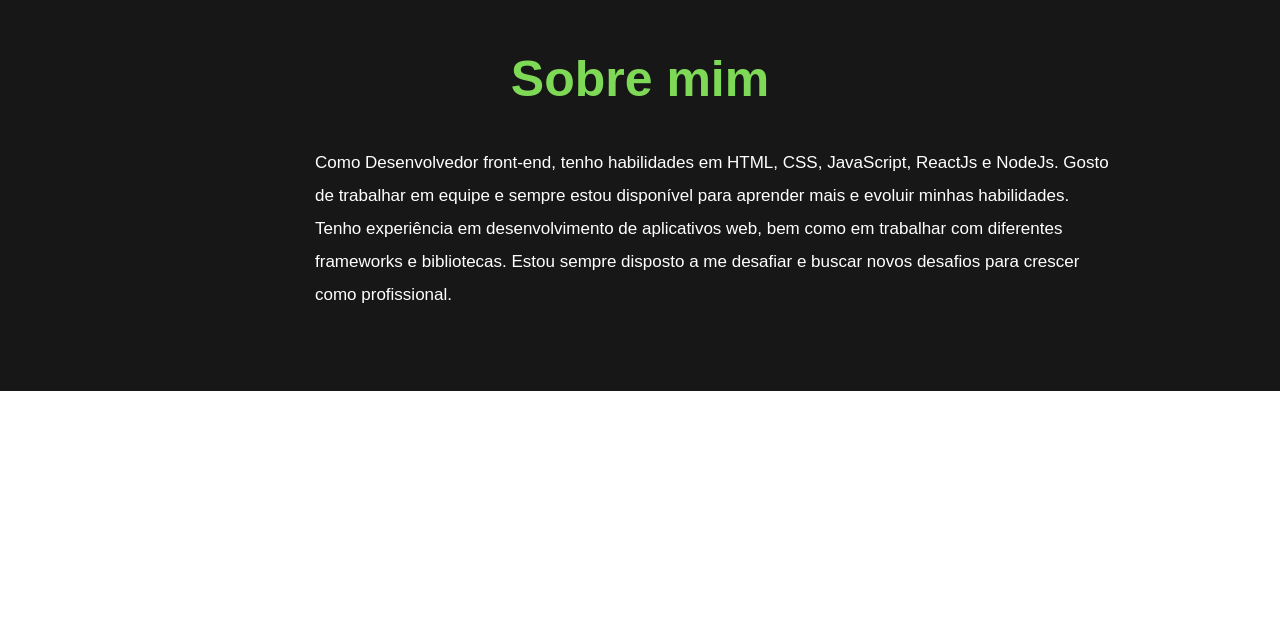
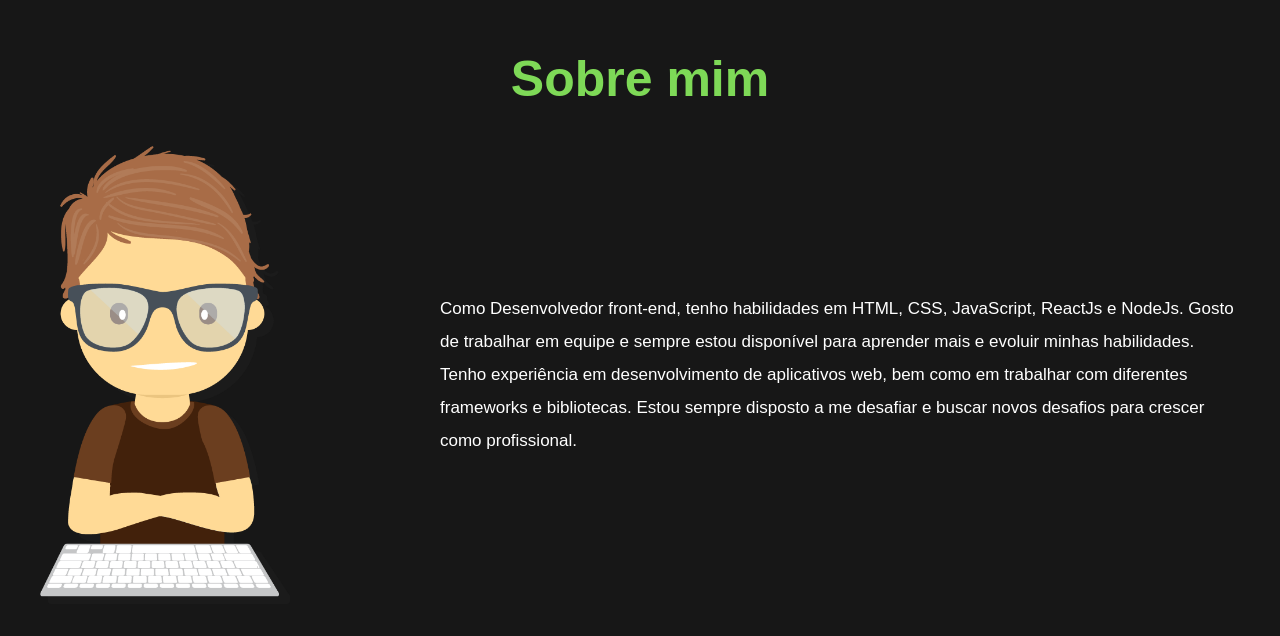
Before and after one commit to RaphaelFiais/Raphael-Portfolio, a React (Vite) app: page / in a window 1280 px wide. Shown: the part 817-1453 px from the top of the page. Before the commit the page ends 1208 px from the top, so only its background shows below. Built offline with nearby package versions, Linux system fonts and the light colour scheme.

Commit message:
correção de bug no about

```diff
--- a/src/Components/About/About.jsx
+++ b/src/Components/About/About.jsx
@@ -1,7 +1,9 @@
+import Myphoto from "../../assets/pngegg.png"
 import React from 'react'
 import Title from '../Title/Title'
 import { SobreMim, TextAbout } from './style'
-import {MyPhoto} from '../../assets/pngegg.png'
+
+
 function About() {
     return (
 
@@ -10,7 +12,7 @@ function About() {
             <Title>Sobre mim</Title>
 
                 <TextAbout>
-                <img src={MyPhoto} alt="" />
+                <img src={Myphoto} alt="" />
                     <p>
                         Como Desenvolvedor front-end, tenho habilidades em HTML, CSS, JavaScript, ReactJs e NodeJs.
                         Gosto de trabalhar em equipe e sempre estou disponível para aprender mais e evoluir minhas habilidades.
--- a/src/Components/MenuMobile/style.js
+++ b/src/Components/MenuMobile/style.js
@@ -12,7 +12,7 @@ export const Container = styled.nav`
     display: flex;
     flex-direction: column;
     justify-content: center;
-    background: rgba(17,17,17,0.5);
+    background: rgba(156,247,117,0.5);
     opacity: 0;
     height: 0;
     transition: .5s;
@@ -41,7 +41,6 @@ export const Container = styled.nav`
         opacity: 1;
         transition: ease-in-out .8s;
         height: 100%;
-        overflow-y: hidden;
         svg{
             transform: rotate(0deg);
         }
```
